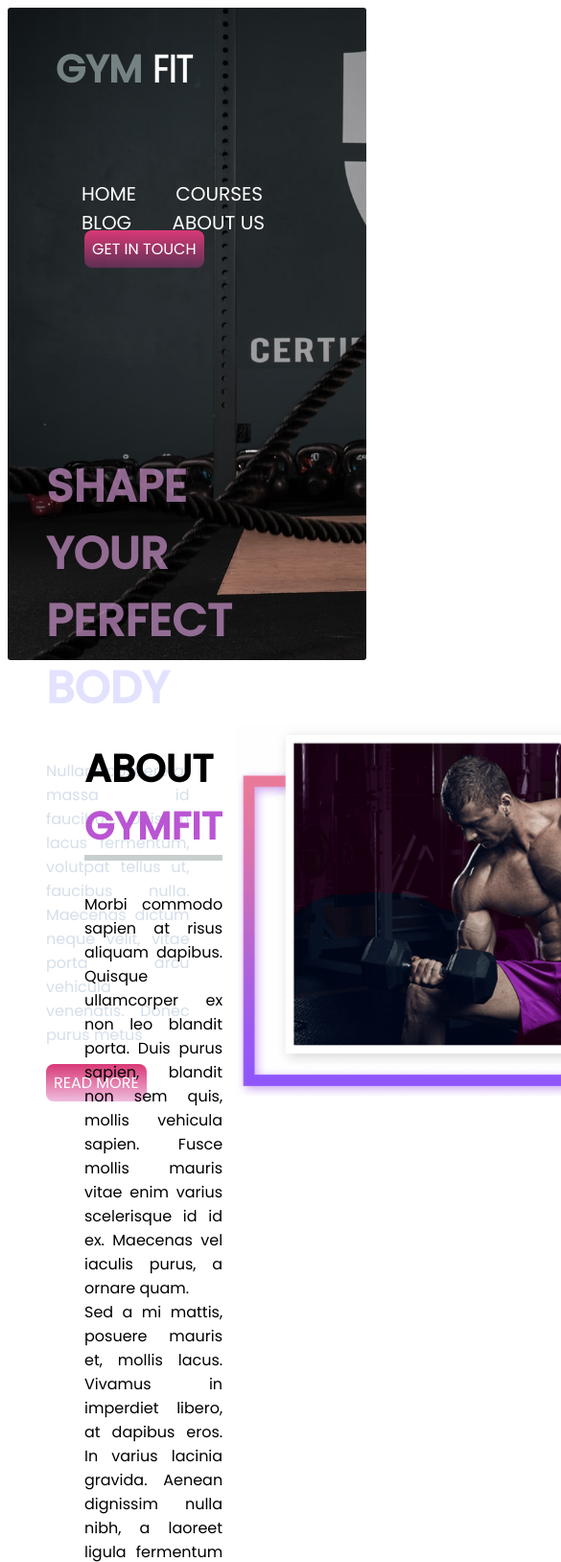
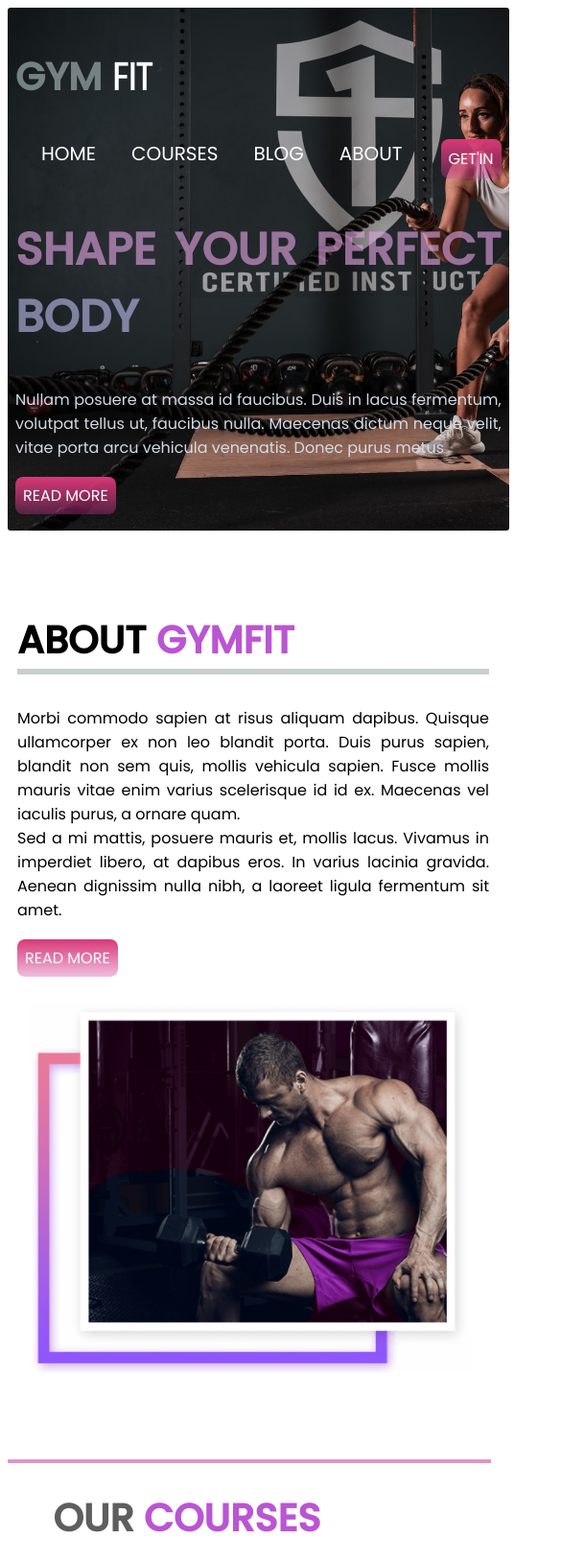
Before and after one commit to solaiman15-11026/Pratice-first-Gym, a plain HTML site: page index.html in a window 390 px wide. Shown: the top 1628 px of the page at 96% size, 585 px wide, since content can reach past the window. Drawn offline with Linux system fonts and the light colour scheme.

Commit message:
Final Repo

```diff
--- a/index.html
+++ b/index.html
@@ -17,7 +17,9 @@
 </head>
 
 <body>
-    <section class="container-first">
+
+    <!-- ----------------------first section is here =--------------------------------------->
+    <section id="container-first">
         <header class="first-head">
             <div class="Head-title">
                 <h2 class="title-head"> <span style="color: #758283">GYM </span>
@@ -30,8 +32,8 @@
                     <a class="ankor line" href="from.html" target="_blank">HOME</a>
                     <a class="ankor line" href="from.html" target="_blank">COURSES </a>
                     <a class="ankor line" href="from.html" target="_blank">BLOG </a>
-                    <a class="ankor line" href="from.html" target="_blank">ABOUT US</a>
-                    <a class="ankor-2 line-2" href="from.html" target="_blank">GET IN TOUCH</a>
+                    <a class="ankor line" href="from.html" target="_blank">ABOUT </a>
+                    <a class="ankor-2 line-2" href="from.html" target="_blank">GET'IN</a>
 
                 </nav>
 
@@ -53,7 +55,7 @@
 
     <!-- ------------------------------section 2 hobe akon --------------------------------------------------->
 
-    <section class="container-second">
+    <section id="container-second">
         <main class="gym-2">
             <div class="detais">
                 <h2 class="title-head tt"> <span style="color: black;">ABOUT</span> <span
@@ -87,7 +89,7 @@
     </div>
     <!-------------- ---- --------------->
 
-    <section class="container-3">
+    <section id="container-3">
 
         <div class="coursess">
             <div class="course-details">
@@ -136,14 +138,8 @@
                 <p>Fight commodo sapien at risus aliquam dapibus. Quisque ullamcorper ex non leo blandit porta.
 
                 </p>
-
             </div>
-
-
-
         </div>
-
-
     </section> <br>
 
     <!-- /* --------------------------------------------section 4 hobe akon------------------------------------ */> -->
--- a/style.css
+++ b/style.css
@@ -3,11 +3,12 @@ body{
     font-family: 'Poppins', sans-serif;
 }
 
-.container-first{
+#container-first{
  background-image: url(./Image/backgorud/w3.jpg);
  border-radius: 3px;
- height: 680px;
+ height: 100%;
 background-size: cover;
+overflow: hidden;
 
 }
 .first-head{
@@ -41,11 +42,7 @@ background-size: cover;
     background-image: linear-gradient(#40dfd78e ,#ac1f8283);
 
 }
-/* @media (max-width:688px) {
-    .container-first{
-        position: fixed;
-    }
-} */
+
 
 /* ------------------------------h2 ---------------------------*/
 
@@ -75,14 +72,10 @@ background-size: cover;
     width: 40%;
     text-align: justify;
     color: #d4deebfa;
+}
 
-
-}
 .joss{
     font-size: 47px;
-
-
-
 }
 
 
@@ -90,8 +83,6 @@ background-size: cover;
 
 .gym-2{
     display: flex;
-
-
    margin-left: 70px;
     margin-right: 70px;
     padding-left: 10px;
@@ -108,7 +99,7 @@ background-size: cover;
 }
 
 /* --------------------------------------------section 3 hobe akon------------------------------------ */
-.container-3{
+#container-3{
     background-color: #ecf0f360;
 }
 .coursess{
@@ -199,39 +190,132 @@ footer{
 
 
 
+/* ----------------------------Meadia quer hobe----------------------------- */
 
+@media (max-width:688px) {
+    #container-first{
+        width:fit-content ;
+        margin: 0;
+        padding: 8px;
+    }
+    #container-second{
+        width:fit-content;
+        margin: 0;
+    }
+      #container-3{
+        width:fit-content;
+    margin: 0;
+    }
+.vlog{
+    width:fit-content;
+    margin: 0;
+    display: grid;
+    grid-template-columns: repeat(1,1fr);
+    background-size: cover;
+    padding:0;
 
-
-/* --------------Meadia quer hobe---------- */
-
-<!-- @media (max-width:688px) {
-    .container{
-        width: 100%;
 }
-    .players , .blogs , .courses{
-
+.coursess{
+    width:100% ;
+    margin: 0;
+    display: grid;
+    grid-template-columns: repeat(2,1fr);
+}
+.gym-2{
+    width:100% ;
+    margin: 0;
+    display: grid;
     grid-template-columns: repeat(1,1fr);
 }
 
+.first-head{
+    width: 100%;
+    margin: 0;
+    display: flex;
+    padding: 0;
+    background-size: cover;
+    overflow: hidden;
 }
-@media (min-width:688px) and (max-width:992px)  {
-    .container{
+.Shape{
     width: 100%;
+    margin: 0;
+    padding: 0;
+    background-size: cover;
+
 }
-    .players , .blogs , .courses{
+.link{
+    margin: 0;
+    padding: 0;
+}
+.link-ashr{
+    margin: 0;
+    padding: 0;
+    display: flex;
+}
+}
 
+
+    /*---------------- Media query for tab ------------------*/
+
+@media (max-width:992px)  {
+
+    #container-first{
+        width:fit-content ;
+        margin: 0;
+        padding: 8px;
+    }
+    #container-second{
+        width:fit-content;
+        margin: 0;
+    }
+      #container-3{
+        width:fit-content;
+    margin: 0;
+    }
+.vlog{
+    width:fit-content;
+    margin: 0;
+    display: grid;
+    grid-template-columns: repeat(1,1fr);
+    background-size: cover;
+    padding:0;
+
+}
+.coursess{
+    width:100% ;
+    margin: 0;
+    display: grid;
     grid-template-columns: repeat(2,1fr);
 }
-
-} -->
-@media (min-width:588px) and (max-width:992px)  {
-    .container-1, .container-2, .container-3 {
-        width: 100%;
-        flex-direction: column;
-    }
-    .course-details{
-
+.gym-2{
+    width:100% ;
+    margin: 0;
+    display: grid;
     grid-template-columns: repeat(1,1fr);
 }
 
+.first-head{
+    width: 100%;
+    margin: 0;
+    display: flex;
+    padding: 0;
+    background-size: cover;
+    overflow: hidden;
 }
+.Shape{
+    width: 100%;
+    margin: 0;
+    padding: 0;
+    background-size: cover;
+
+}
+.link{
+    margin: 0;
+    padding: 0;
+}
+.link-ashr{
+    margin: 0;
+    padding: 0;
+    display: flex;
+}
+}
```
Lines whose indentation alone changed are shown as unchanged.
